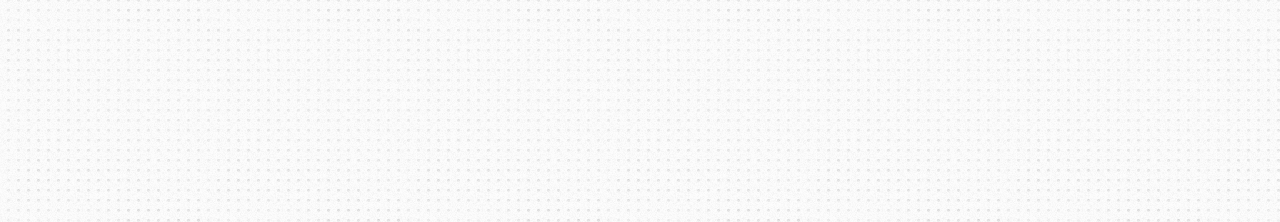
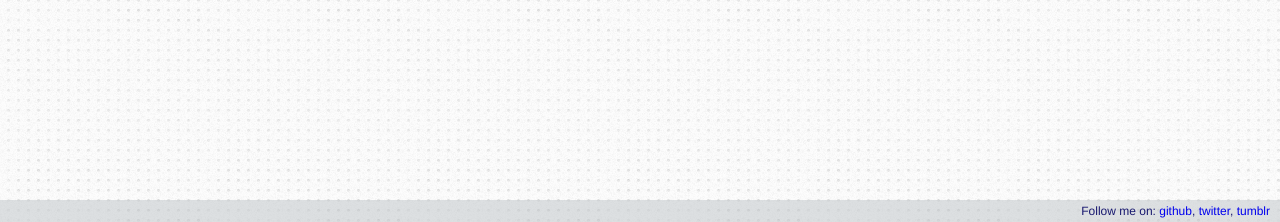
Before and after one commit to dmarkell/OpenSEC, a Python web app: template templates/manager.html in a window 1280 px wide. Shown: the part 578-800 px from the top of the page. Run offline with Jinja, Linux system fonts and the light colour scheme; the template is opened without the code that fills it, so the values that code supplies are empty; some web fonts are replaced.

Commit message:
Added footer

```diff
--- a/static/style.css
+++ b/static/style.css
@@ -1,8 +1,23 @@
-
 
 html, body {
     margin:0;
     padding:0;
+}
+
+footer {
+    position: fixed;
+    bottom: 0;
+    left: 0;
+    padding: 4px 20px 4px 0;
+    text-align: right;
+    background-color: rgba(189, 195, 199, 0.5);
+    width: 100%;
+    font-size: 12px;
+    color: midnightblue;
+}
+
+.follow {
+    margin-right: 10px;
 }
 
 input, textarea, select {
@@ -28,7 +43,7 @@ a:hover {
 }
 
 .wrapper {
-    margin: 100px auto 0;
+    margin: 100px auto 60px;
     width:80%;
 }
 
--- a/templates/base.html
+++ b/templates/base.html
@@ -33,6 +33,15 @@
 {% block content %}
 {% endblock %}
 
+<footer>
+    <div class="follow">
+        Follow me on:
+        <a href="https://github.com/dmarkell">github</a>,
+        <a href="https://twitter.com/dmarkell">twitter</a>,
+        <a href="http://dmarkell.tumblr.com/">tumblr</a>
+    </div>
+</footer>
+
 </body>
 
 </html>
```
Also changed, not shown: templates/search.html (indentation only).
